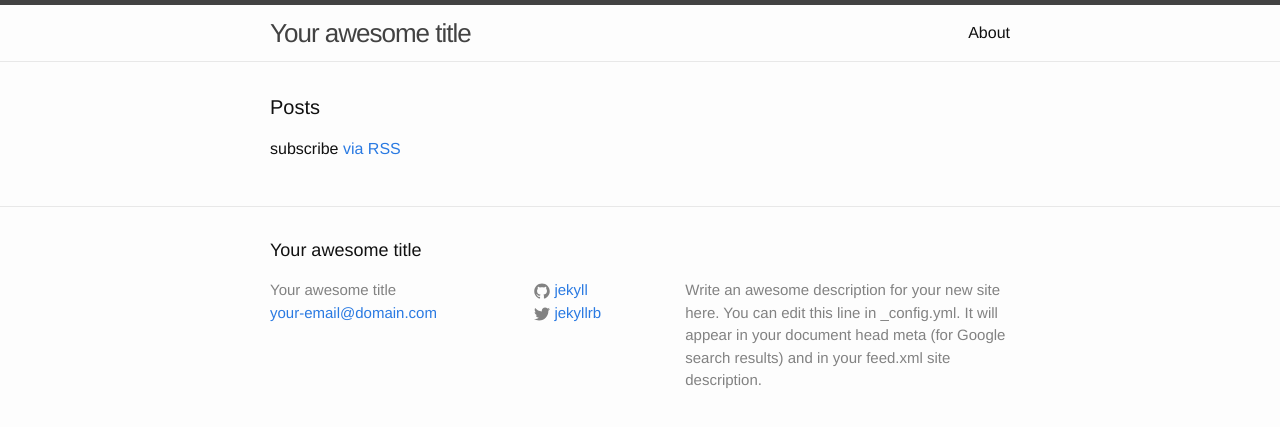
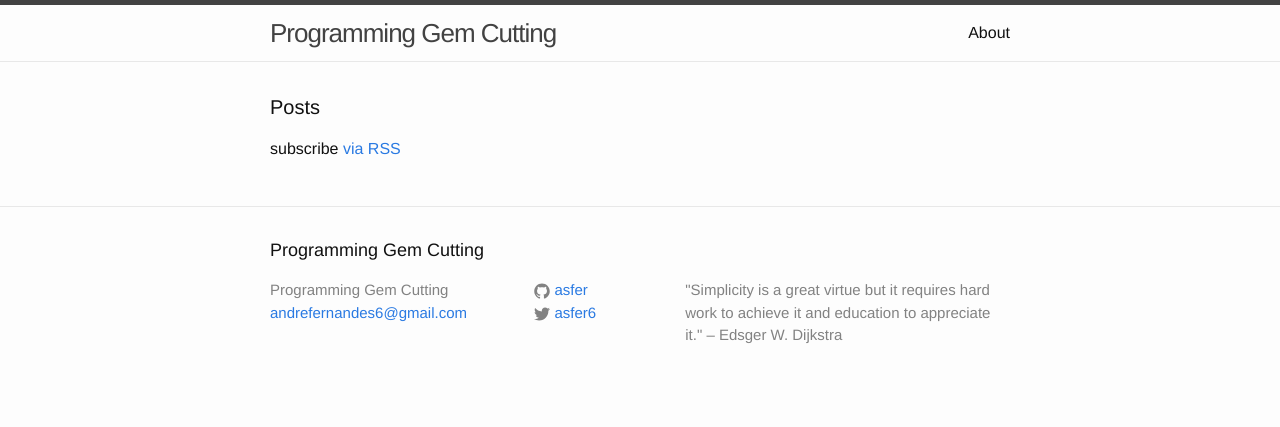
Before and after one commit to asfer/asfer.github.io, a Jekyll site: the page built from index.html, in a window 1280 px wide. Shown: the top 427 px of the page. Built offline with Jekyll 4.4.1, drawn with Linux system fonts in a browser that asks for light colours.

Commit message:
personalised config

```diff
--- a/_config.yml
+++ b/_config.yml
@@ -6,16 +6,15 @@
 # 'jekyll serve'. If you change this file, please restart the server process.
 
 # Site settings
-title: Your awesome title
-email: your-email@domain.com
+title: Programming Gem Cutting
+author: André Fernandes
+email: andrefernandes6@gmail.com
 description: > # this means to ignore newlines until "baseurl:"
-  Write an awesome description for your new site here. You can edit this
-  line in _config.yml. It will appear in your document head meta (for
-  Google search results) and in your feed.xml site description.
+  "Simplicity is a great virtue but it requires hard work to achieve it and education to appreciate it." – Edsger W. Dijkstra
 baseurl: "" # the subpath of your site, e.g. /blog
-url: "http://yourdomain.com" # the base hostname & protocol for your site
-twitter_username: jekyllrb
-github_username:  jekyll
+url: "http://asfer.github.io" # the base hostname & protocol for your site
+twitter_username: asfer6
+github_username:  asfer
 
 # Build settings
 markdown: kramdown
```
